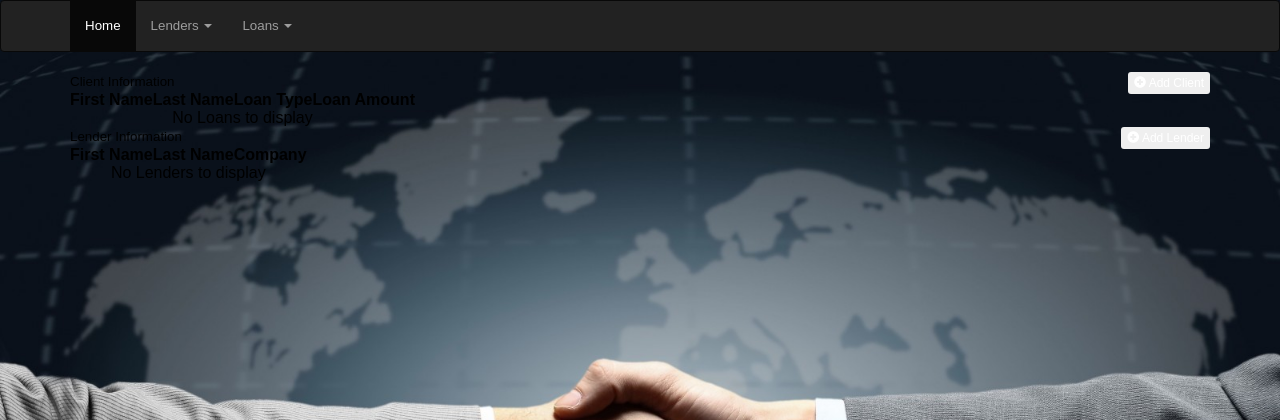
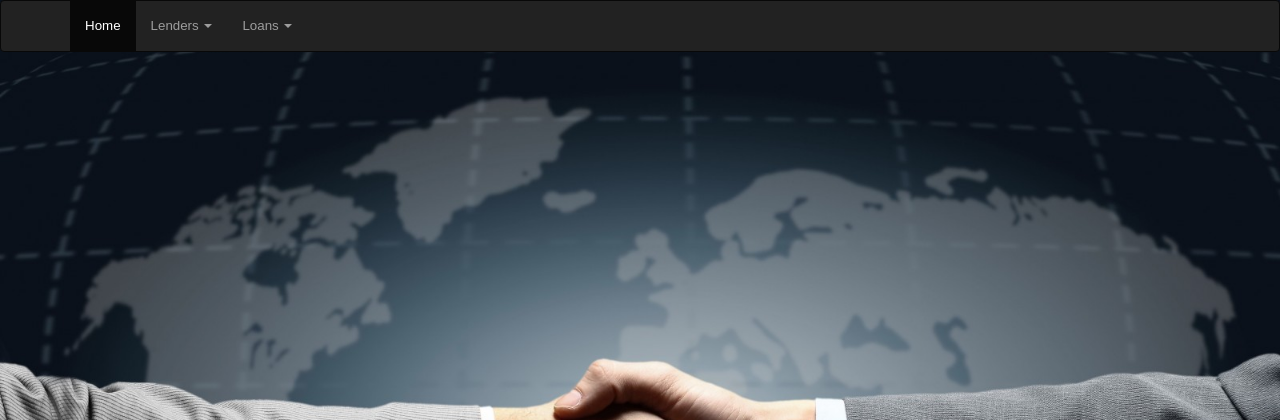
Before and after one commit to lorenzotan/streamline-broker, a Django app: page / in a window 1280 px wide. Shown: the top 420 px of the page. Run offline with Django 3.2, Linux system fonts and the light colour scheme; data that the repository does not hold is empty; some libraries are stand-ins or nearby versions.

Commit message:
removing loan and lender list from splash page for now

```diff
--- a/broker1/inputs/templates/inputs/index.html
+++ b/broker1/inputs/templates/inputs/index.html
@@ -32,74 +32,5 @@
       </div>
     </nav>
 
-    <!-- Loan Information -->
-    <section class="container">
-      <header>
-        Client Information
-        <button type="button" class="btn btn-broker btn-xs pull-right">
-          <a href="{%url 'inputs:loan_form'%}">
-            <span class="glyphicon glyphicon-plus-sign"></span> Add Client
-          </a>
-        </button>
-      </header>
-      <section class="content">
-        <table class="fixed_header">
-          <thead>
-            <tr>
-              <th>First Name</th>
-              <th>Last Name</th>
-              <th>Loan Type</th>
-              <th>Loan Amount</th>
-            </tr>
-          </thead>
-          <tbody>
-            {% for loan in loans %}
-            <tr>
-              <td>{{ loan.client_first_name }}</td>
-              <td>{{ loan.client_last_name }}</td>
-              <td>Loan Type</td>
-              <td>{{ loan.loan_amount }}</td>
-            </tr>
-            {% empty %}
-            <tr>
-              <td align="center" colspan="4">No Loans to display</td>
-            </tr>
-            {% endfor %}
-          </tbody>
-        </table>
-      </section>
-    </section>
-
-    <!-- Lender Information -->
-    <section class="container">
-      <header>
-        Lender Information
-        <button type="button" class="btn btn-broker btn-xs pull-right">
-          <a href="{%url 'inputs:lender_form'%}">
-            <span class="glyphicon glyphicon-plus-sign"></span> Add Lender
-          </a>
-        </button>
-      </header>
-      <section class="content">
-        <table>
-          <tr>
-            <th>First Name</th>
-            <th>Last Name</th>
-            <th>Company</th>
-          </tr>
-          {% for lender in lenders %}
-          <tr>
-            <td>{{ lender.lender_first_name }}</td>
-            <td>{{ lender.lender_last_name }}</td>
-            <td>{{ lender.lender_company }}</td>
-          </tr>
-          {% empty %}
-          <tr>
-            <td align="center" colspan="4">No Lenders to display</td>
-          </tr>
-          {% endfor %}
-        </table>
-      </section>
-    </section>
   </body>
 </html>
```
